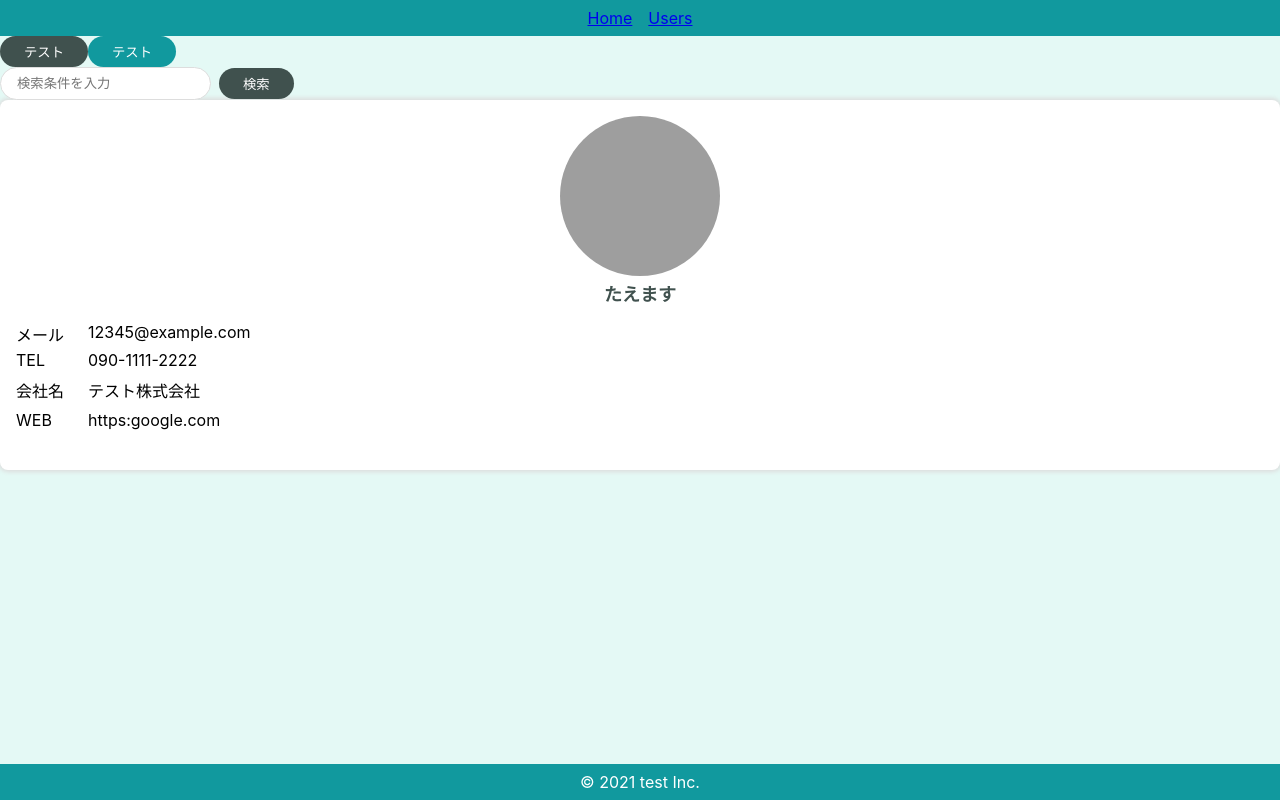
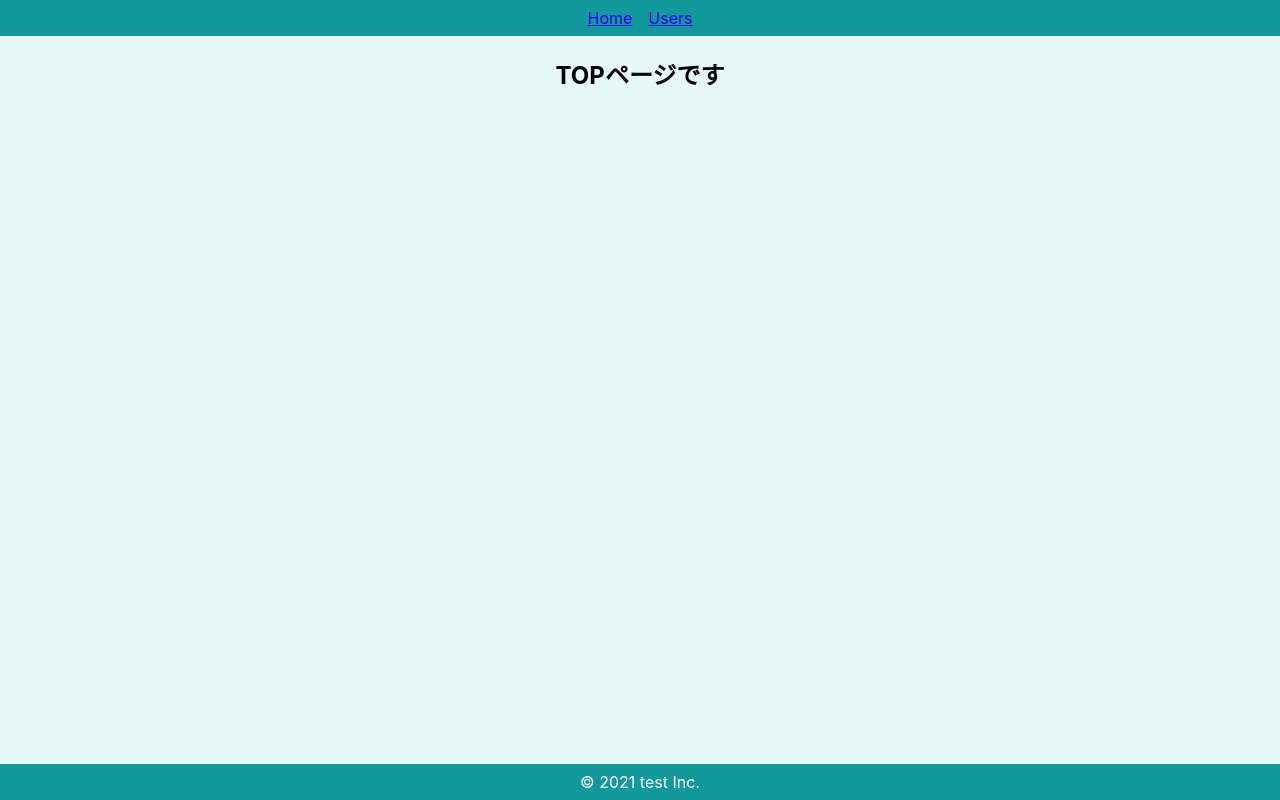
Before and after one commit to Takahiro800/React-modern-stepup, a React (Create React App) app in the folder section6/: page / in a window 1280 px wide. Built offline with nearby package versions, Linux system fonts and the light colour scheme; grey boxes are pictures that could not be loaded.

Commit message:
feat(section6/page): 32 Pageの作成

```diff
--- a/section6/src/App.js
+++ b/section6/src/App.js
@@ -1,32 +1,6 @@
-import { BrowserRouter } from "react-router-dom";
 import "./App.css";
-import { PrimaryButton } from "./components/atoms/button/PrimaryButton";
-import { SecondaryButton } from "./components/atoms/button/SecondaryButton";
-import { SearchInput } from "./components/molecules/SearchInput";
-import { UserCard } from "./components/organisms/user/UserCard";
-import { HeaderOnly } from "./components/templates/HeaderOnly";
-import { DefaultLayout } from "./components/templates/DefaultLayout.jsx";
-
-const user = {
-  name: "たえます",
-  image: "https://source.unsplash.com/S2Kwcbeaekc",
-  email: "12345@example.com",
-  phone: "090-1111-2222",
-  company: {
-    name: "テスト株式会社",
-  },
-  website: "https:google.com",
-};
+import { Router } from "./router/Router";
 
 export default function App() {
-  return (
-    <BrowserRouter>
-      <DefaultLayout>
-        <PrimaryButton>テスト</PrimaryButton>
-        <SecondaryButton>テスト</SecondaryButton>
-        <SearchInput />
-        <UserCard user={user} />
-      </DefaultLayout>
-    </BrowserRouter>
-  );
+  return <Router />;
 }
--- /dev/null
+++ b/section6/src/components/pages/Top.jsx
@@ -0,0 +1,13 @@
+import styled from "styled-components";
+
+export const Top = () => {
+  return (
+    <SContainer>
+      <h2>TOPページです</h2>
+    </SContainer>
+  );
+};
+
+const SContainer = styled.div`
+  text-align: center;
+`;
--- /dev/null
+++ b/section6/src/components/pages/Users.jsx
@@ -0,0 +1,46 @@
+import styled from "styled-components";
+import { SearchInput } from "../molecules/SearchInput";
+import { UserCard } from "../organisms/user/UserCard";
+
+const users = [...Array(10).keys()].map((val) => {
+  return {
+    id: val,
+    name: `たえます-${val}`,
+    image: "https://source.unsplash.com/S2Kwcbeaekc",
+    email: "12345@example.com",
+    phone: "090-1111-2222",
+    company: {
+      name: "テスト株式会社",
+    },
+    website: "https:google.com",
+  };
+});
+
+export const Users = () => {
+  return (
+    <SContainer>
+      <h2>ユーザー一覧</h2>
+      <SearchInput />
+      <SUserArea>
+        {users.map((user) => (
+          <UserCard key={user.id} user={user} />
+        ))}
+      </SUserArea>
+    </SContainer>
+  );
+};
+
+const SContainer = styled.div`
+  display: flex;
+  flex-direction: column;
+  align-items: center;
+  padding: 24px;
+`;
+
+const SUserArea = styled.div`
+  padding-top: 40px;
+  width: 100%;
+  display: grid;
+  grid-template-columns: repeat(auto-fit, minmax(200px, 1fr));
+  grid-gap: 20px;
+`;
--- /dev/null
+++ b/section6/src/router/Router.jsx
@@ -0,0 +1,24 @@
+import { BrowserRouter, Route, Switch } from "react-router-dom";
+import { Top } from "../components/pages/Top";
+import { Users } from "../components/pages/Users";
+import { DefaultLayout } from "../components/templates/DefaultLayout";
+import { HeaderOnly } from "../components/templates/HeaderOnly";
+
+export const Router = () => {
+  return (
+    <BrowserRouter>
+      <Switch>
+        <Route exact path="/">
+          <DefaultLayout>
+            <Top />
+          </DefaultLayout>
+        </Route>
+        <Route path="/users">
+          <HeaderOnly>
+            <Users />
+          </HeaderOnly>
+        </Route>
+      </Switch>
+    </BrowserRouter>
+  );
+};
```
